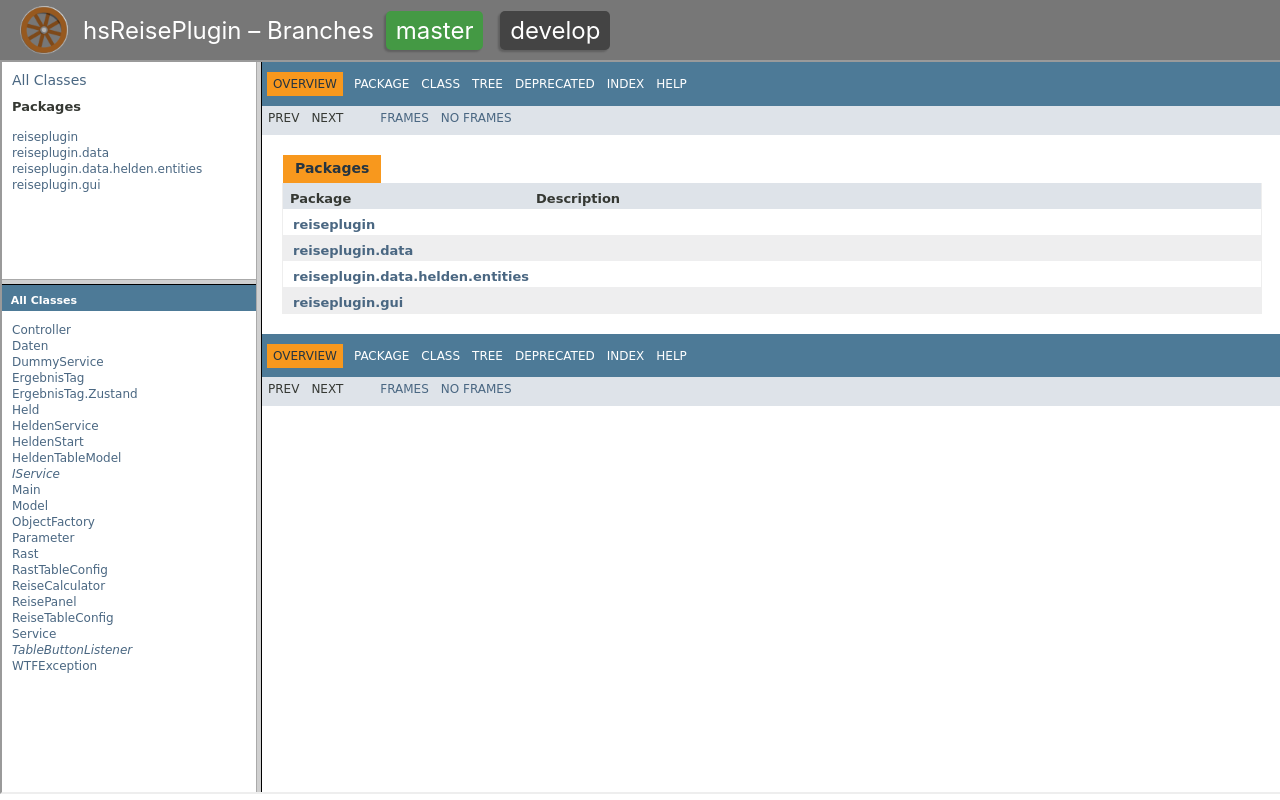
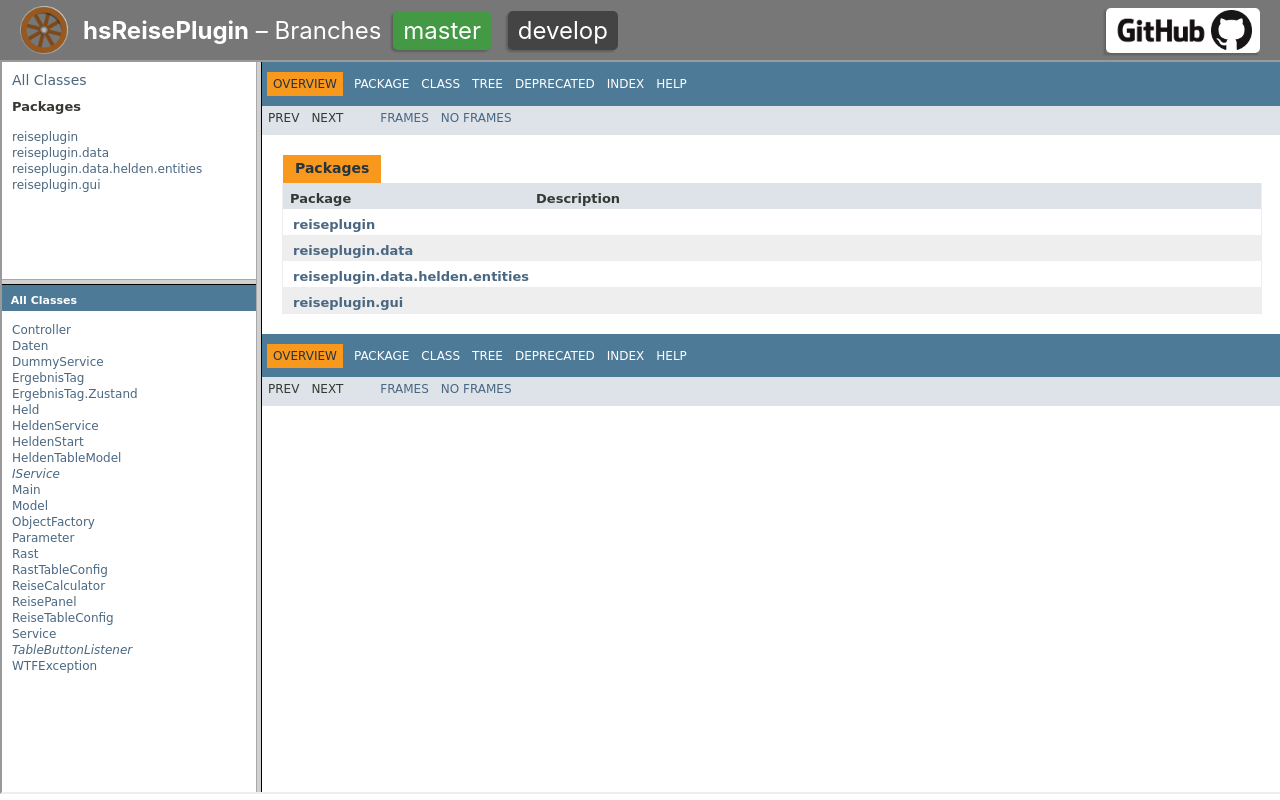
Before and after one commit to targodan/hsReisePlugin, a plain HTML site: page index.html in a window 1280 px wide. Drawn offline with nearby package versions, Linux system fonts and the light colour scheme; a web font is replaced by a local one.

Commit message:
Added github link

```diff
--- a/index.html
+++ b/index.html
@@ -21,23 +21,25 @@
 
         padding-left: 20px;
     }
-    #header img {
+    #header>img {
         width: 48px;
         height: 48px;
         margin-right: 15px;
     }
     #contentframe {
         width: 100%;
+        height: 800px;
     }
     a {
         position: relative;
         display: inline-block;
+        box-shadow: -2px 2px 2px rgba(0, 0, 0, 0.2);
+    }
+    .branches a {
         background-color: #444;
         border-radius: 5px;
         padding: 5px 10px;
         margin: 5px;
-
-        box-shadow: -2px 2px 2px rgba(0, 0, 0, 0.2);
     }
     a:link,a:visited,a:hover,a:active {
         color: white;
@@ -55,6 +57,28 @@
     }
     a.selected {
         background: #494;
+    }
+    a.github {
+        margin-left: auto;
+        margin-right: 40px;
+    }
+    span.github {
+        display: flex;
+        align-items: center;
+
+        background: white;
+        border-radius: 5px;
+
+        padding: 2px 8px 2px 5px;
+
+    }
+    span.github img.logo {
+        width: 100px;
+        height: 41px;
+    }
+    span.github img.mark {
+        width: 41px;
+        height: 41px;
     }
     </style>
     <script src="https://ajax.googleapis.com/ajax/libs/jquery/3.1.0/jquery.min.js"></script>
@@ -96,11 +120,17 @@
 <body>
     <div id="header">
         <img src="images/icon_64.png">
-        <div>
-            hsReisePlugin &ndash; Branches
+        <div class="branches">
+            <b>hsReisePlugin</b> &ndash; Branches
             <a href="master/index.html" id="master" target="contentframe">master</a>
             <a href="develop/index.html" id="develop" target="contentframe">develop</a>
         </div>
+        <a class="github" href="https://github.com/targodan/hsReisePlugin">
+            <span class="github">
+                <img class="logo" src="images/GitHub_Logo.png">
+                <img class="mark" src="images/GitHub_Mark.png">
+            </span>
+        </a>
     </div>
     <iframe id="contentframe" name="contentframe" src="master/index.html"></iframe>
 </body>
```
Also changed, not shown: images/GitHub_Logo.png (added), images/GitHub_Mark.png (added).
